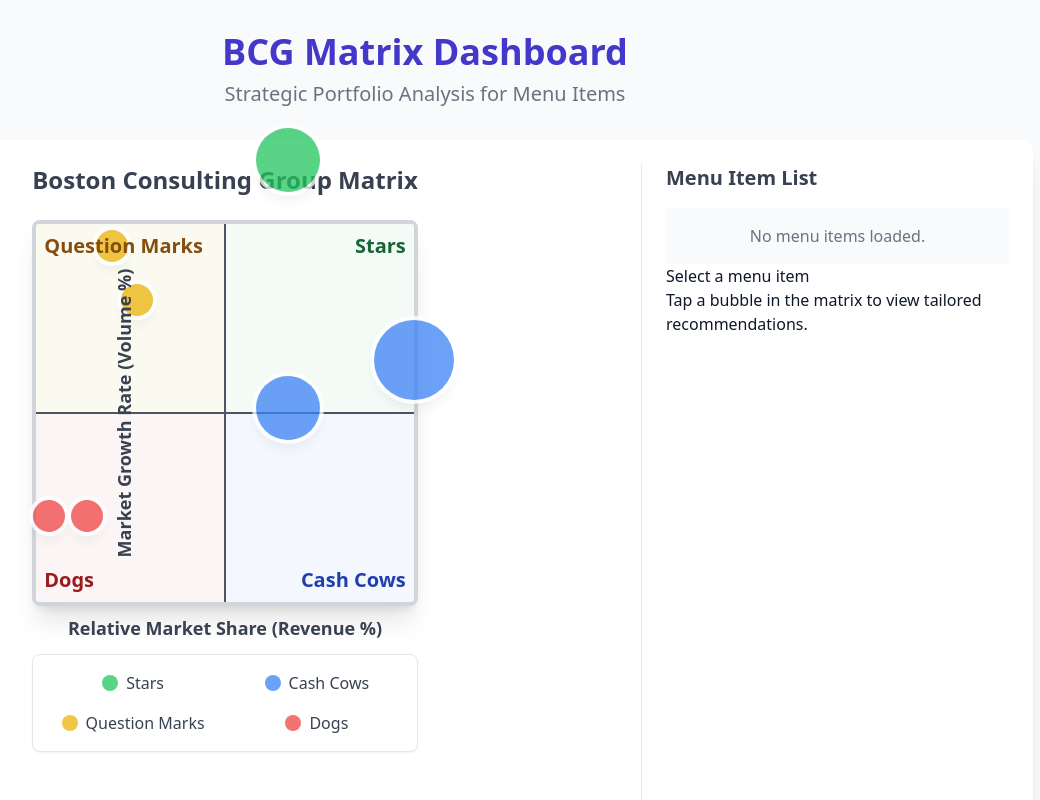
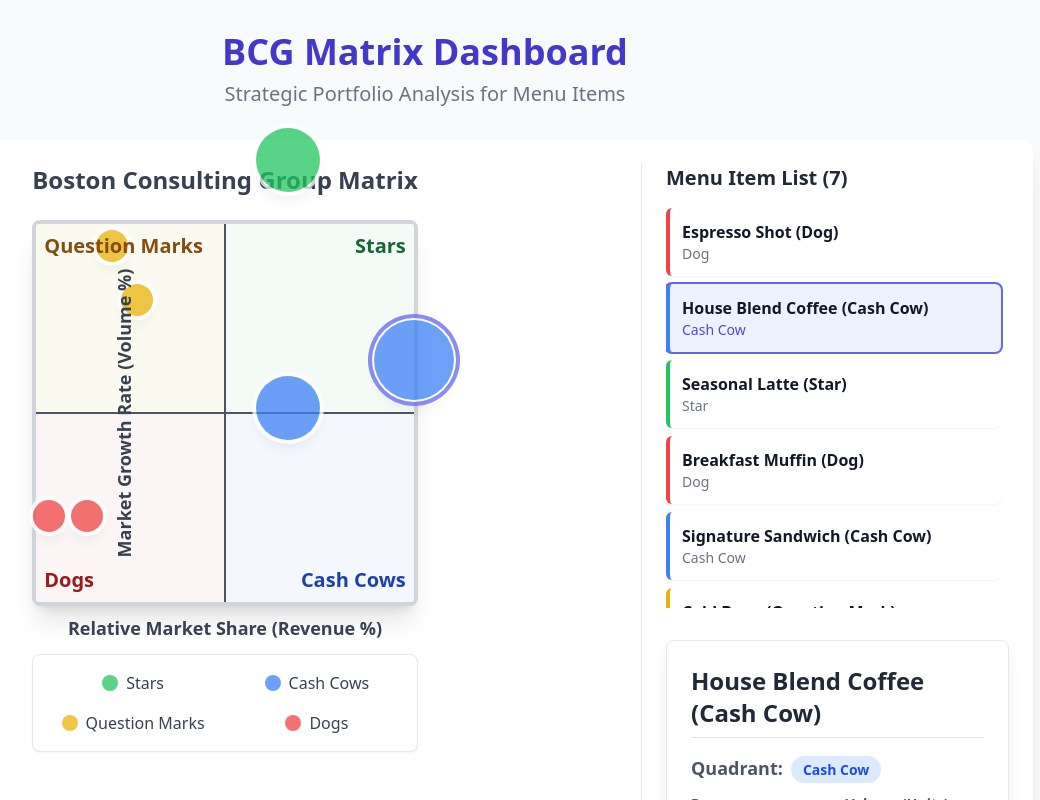
Before and after one commit to Link-Jason/BCGmarketingApp, a Next.js app: page / in a window 1280 px wide. Both pictures are taken after a click on the element 628 px from the left and 359 px from the top of the page. Shown: the top 800 px of the page, without its empty margins (215-1255 px from the left). Built offline with nearby package versions, Linux system fonts and the light colour scheme.

Commit message:
fix: Implement MenuItemList and OutputPanel, patch prop-passing and click handlers

```diff
--- a/app/page.js
+++ b/app/page.js
@@ -1,13 +1,12 @@
 'use client';
 
-import { useState } from 'react'; // <--- MUST BE INCLUDED
+// Import useState (needed for interactivity)
+import { useState } from 'react';
 import { buildMatrixDataset } from '../lib/calculations';
-// NOTE: Importing MatrixChart instead of BCGMatrixChart to match your local file structure.
 import MatrixChart from '../components/MatrixChart';
+import MenuItemList from '../components/MenuItemList';
+import OutputPanel from '../components/OutputPanel';
 import menuData from '../data/menu_data.json';
-// NOTE: Including these components based on your file structure, though they are placeholders in this code.
-import MenuItemList from '../components/MenuItemList.jsx';
-import OutputPanel from '../components/OutputPanel.jsx';
 
 // --- ROBUST DATA EXTRACTION LOGIC ---
 let rawItems;
@@ -28,7 +27,7 @@
 const PROCESSED_DATA = buildMatrixDataset(rawItems);
 
 export default function App() {
-  // State management setup for item selection (even if MenuItemList/OutputPanel are placeholders)
+  // State to hold the item currently selected on the chart or list
   const [selectedItem, setSelectedItem] = useState(null);
 
   return (
@@ -42,7 +41,12 @@
 
         {/* BCG Chart Area (takes 2/3 width on large screens) */}
         <div className="lg:col-span-2 flex flex-col items-center">
-            <MatrixChart data={PROCESSED_DATA} />
+            {/* PASS THE SETTER FUNCTION to MatrixChart */}
+            <MatrixChart
+                data={PROCESSED_DATA}
+                onSelect={setSelectedItem}
+                selectedItem={selectedItem}
+            />
             <div className="mt-12 w-full text-center text-gray-500 text-sm italic">
                 Bubble size reflects absolute revenue. X-axis is Relative Market Share (Revenue), Y-axis is Market Growth Rate (Volume).
             </div>
@@ -50,9 +54,7 @@
 
         {/* Side Panel for List/Recommendations (takes 1/3 width) */}
         <div className="lg:col-span-1 border-l pl-6 border-gray-200">
-            {/* The MenuItemList and OutputPanel are added here based on your file structure,
-                ready for future implementation of selection logic. */}
-            <h3 className="text-xl font-semibold mb-4 text-gray-700">Menu Item List</h3>
+            {/* Use the correct prop name: items, not data */}
             <MenuItemList
                 items={PROCESSED_DATA}
                 onSelect={setSelectedItem}
--- a/components/MatrixChart.jsx
+++ b/components/MatrixChart.jsx
@@ -18,7 +18,8 @@
 };
 
 // Component for a single, positioned data bubble
-const DataBubble = ({ item }) => {
+// Added onSelect prop
+const DataBubble = ({ item, onSelect, selected }) => {
   const sizeClass = getSizeClass(item.size);
 
   // Calculate position: X is straight percentage, Y is inverted (CSS 0% is top of the relative container)
@@ -27,8 +28,10 @@
 
   return (
     <div
+      onClick={() => onSelect(item)} // Handle click
       className={`absolute rounded-full shadow-lg transition-all duration-300 transform -translate-x-1/2 -translate-y-1/2
-        ${classificationColors[item.classification].class} ${sizeClass} cursor-pointer opacity-75 ring-4 ring-white`}
+        ${classificationColors[item.classification].class} ${sizeClass} cursor-pointer opacity-75
+        ${selected ? 'ring-4 ring-offset-2 ring-indigo-500 z-10' : 'ring-4 ring-white'}`} // Highlight selection
       style={{ left: leftPosition, bottom: bottomPosition }}
       // Use the 'title' attribute for a tooltip on hover
       title={`${item.name} (${item.classification}) - Share: ${item.x.toFixed(1)}%, Growth: ${item.y.toFixed(1)}%, Revenue: $${item.revenue.toLocaleString()}`}
@@ -38,7 +41,8 @@
 };
 
 // Main BCG Matrix Chart Component
-const MatrixChart = ({ data }) => {
+// Added onSelect and selectedItem props
+const MatrixChart = ({ data, onSelect, selectedItem }) => {
   if (!data || data.length === 0) {
     return (
       <div className="text-center p-10 text-gray-500">
@@ -71,7 +75,12 @@
 
             {/* Data Points (Bubbles) */}
             {data.map((item, index) => (
-                <DataBubble key={index} item={item} />
+                <DataBubble
+                    key={index}
+                    item={item}
+                    onSelect={onSelect} // Pass click handler
+                    selected={selectedItem && selectedItem.name === item.name} // Pass selection state
+                />
             ))}
 
             {/* Quadrant Labels - Fixed absolute positioning */}
--- a/components/MenuItemList.jsx
+++ b/components/MenuItemList.jsx
@@ -1,46 +1,55 @@
+import React from 'react';
 
-import React from 'react';
-import { cn } from "@/lib/utils";
-
-// Use the same quadrant colors you defined elsewhere for border highlights
-const QUADRANT_COLOR = {
-    STAR: "border-sky-500",
-    CASH_COW: "border-emerald-500",
-    QUESTION_MARK: "border-orange-500",
-    DOG: "border-gray-500"
+// Define the colors for the list borders
+const borderColors = {
+    'Star': 'border-green-500',
+    'Cash Cow': 'border-blue-500',
+    'Question Mark': 'border-yellow-500',
+    'Dog': 'border-red-500',
 };
 
-export default function MenuItemList({ data = [], onSelect, activeId }) {
+// Map quadrant to recommended action
+const actionMap = {
+    'Star': 'Invest aggressively to maintain market share.',
+    'Cash Cow': 'Milk the profits with minimal investment.',
+    'Question Mark': 'Analyze closely; either invest to become a Star or divest.',
+    'Dog': 'Divest or phase out the product line.',
+};
 
-    if (!data.length) {
-        return <p className="p-4 bg-gray-50 text-center text-gray-500">No menu items loaded.</p>;
+const MenuItemList = ({ items, onSelect, selectedId }) => {
+    if (!items || items.length === 0) {
+        return (
+            <div className="text-center p-4 text-gray-500 bg-gray-100 rounded-lg">
+                No menu items loaded.
+            </div>
+        );
     }
 
     return (
-        <div className="p-4 bg-white rounded-xl shadow-sm border border-slate-200 h-full overflow-y-auto">
-            <h3 className="text-xl font-bold mb-3 text-slate-800">Menu Item List ({data.length})</h3>
-
-            <div className="space-y-2">
-                {data.map(item => (
+        <div className="mb-8">
+            <h3 className="text-xl font-semibold text-gray-800 mb-4">
+                Menu Item List ({items.length})
+            </h3>
+            <div className="max-h-[400px] overflow-y-auto space-y-2 pr-2">
+                {items.map((item) => (
                     <div
-                        key={item.id}
-                        className={cn(
-                            "p-3 rounded-lg border-l-4 cursor-pointer transition-colors",
-                            "hover:bg-slate-50",
-                            QUADRANT_COLOR[item.quadrantKey],
-                            {
-                                // Apply special styling if this item is currently selected
-                                "bg-slate-100 ring-2 ring-inset ring-slate-400": item.id === activeId
-                            }
-                        )}
-                        // 🚨 CRITICAL: This is the click handler 🚨
+                        key={item.name}
                         onClick={() => onSelect(item)}
+                        className={`p-3 border-l-4 rounded-md cursor-pointer transition-all duration-150 shadow-sm
+                            ${borderColors[item.classification]}
+                            ${selectedId === item.name ? 'bg-indigo-50 ring-2 ring-indigo-500' : 'bg-white hover:bg-gray-50'}`}
                     >
-                        <p className="font-semibold text-slate-900">{item.name}</p>
-                        <p className="text-xs text-slate-500">{item.quadrant}</p>
+                        <p className="font-semibold text-gray-900">{item.name}</p>
+                        <p className={`text-sm font-medium ${selectedId === item.name ? 'text-indigo-600' : 'text-gray-500'}`}>
+                            {item.classification}
+                        </p>
                     </div>
                 ))}
             </div>
         </div>
     );
-}
+};
+
+export default MenuItemList;
+
+export { actionMap };
--- a/components/OutputPanel.jsx
+++ b/components/OutputPanel.jsx
@@ -1,50 +1,52 @@
-// Inside OutputPanel.jsx
+import React from 'react';
+import { actionMap } from './MenuItemList'; // Import the action map
 
 const OutputPanel = ({ selectedItem }) => {
     if (!selectedItem) {
         return (
-        <div className="output-panel">
-          <p>Select a menu item</p>
-          <p>Tap a bubble in the matrix to view tailored recommendations.</p>
+            <div className="p-6 bg-gray-100 rounded-lg text-center shadow-inner">
+                <p className="font-semibold text-gray-600 mb-1">Select a menu item</p>
+                <p className="text-sm text-gray-500">
+                    Tap a bubble in the matrix or an item in the list to view tailored recommendations.
+                </p>
             </div>
         );
     }
 
-    // Destructure the processed item data
-    const {
-      name,
-      quadrant,
-      growthRate,
-      menuShare,
-      margin,
-      marketingRecommendation
-    } = selectedItem;
+    const { name, classification, revenue, volume, x, y } = selectedItem;
+    const recommendedAction = actionMap[classification] || "No defined action.";
 
     return (
-      <div className="output-panel">
-        <h2>{name}</h2>
-        <p>Quadrant: <strong>{quadrant}</strong></p>
+        <div className="p-6 bg-white border border-gray-200 rounded-lg shadow-lg">
+            <h3 className="text-2xl font-bold text-gray-800 mb-4 border-b pb-2">
+                {name}
+            </h3>
 
-        {/* Short, Actionable Recommendation */}
-        <div className="recommendation-box">
-          <h3>🎯 Marketing Priority</h3>
-          <p>{marketingRecommendation}</p>
+            <div className="space-y-3">
+
+                <p className="text-lg">
+                    <span className="font-semibold text-gray-600">Quadrant:</span>
+                    <span className={`ml-2 px-3 py-1 rounded-full text-sm font-bold
+                        ${classification === 'Star' ? 'bg-green-100 text-green-700' :
+                          classification === 'Cash Cow' ? 'bg-blue-100 text-blue-700' :
+                          classification === 'Question Mark' ? 'bg-yellow-100 text-yellow-700' :
+                          'bg-red-100 text-red-700'}`}>
+                        {classification}
+                    </span>
+                </p>
+
+                <div className="grid grid-cols-2 gap-x-4 gap-y-2 text-sm">
+                    <p><span className="font-semibold text-gray-600">Revenue:</span> ${revenue.toLocaleString(undefined, { minimumFractionDigits: 2 })}</p>
+                    <p><span className="font-semibold text-gray-600">Volume (Units):</span> {volume.toLocaleString()}</p>
+                    <p><span className="font-semibold text-gray-600">Market Share (X):</span> {x.toFixed(1)}%</p>
+                    <p><span className="font-semibold text-gray-600">Market Growth (Y):</span> {y.toFixed(1)}%</p>
                 </div>
 
-        {/* Metrics Summary */}
-        <div className="metrics-summary">
-          <p>Growth Rate: {(growthRate * 100).toFixed(1)}%</p>
-          <p>Menu Share: {(menuShare * 100).toFixed(1)}%</p>
-          <p>Margin: {(margin * 100).toFixed(1)}%</p>
+                <div className="pt-4 border-t mt-4">
+                    <h4 className="font-bold text-lg text-indigo-700 mb-2">Strategic Recommendation</h4>
+                    <p className="text-gray-700 italic">{recommendedAction}</p>
                 </div>
-
-        {/* Optional sections remain hidden for MVP */}
-        {/* <details>
-          <summary>Operational Note</summary>
-          <p>{selectedItem.operationalNote}</p>
-        </details>
-        ...
-        */}
+            </div>
         </div>
     );
 };
```
Lines whose indentation alone changed are shown as unchanged.
